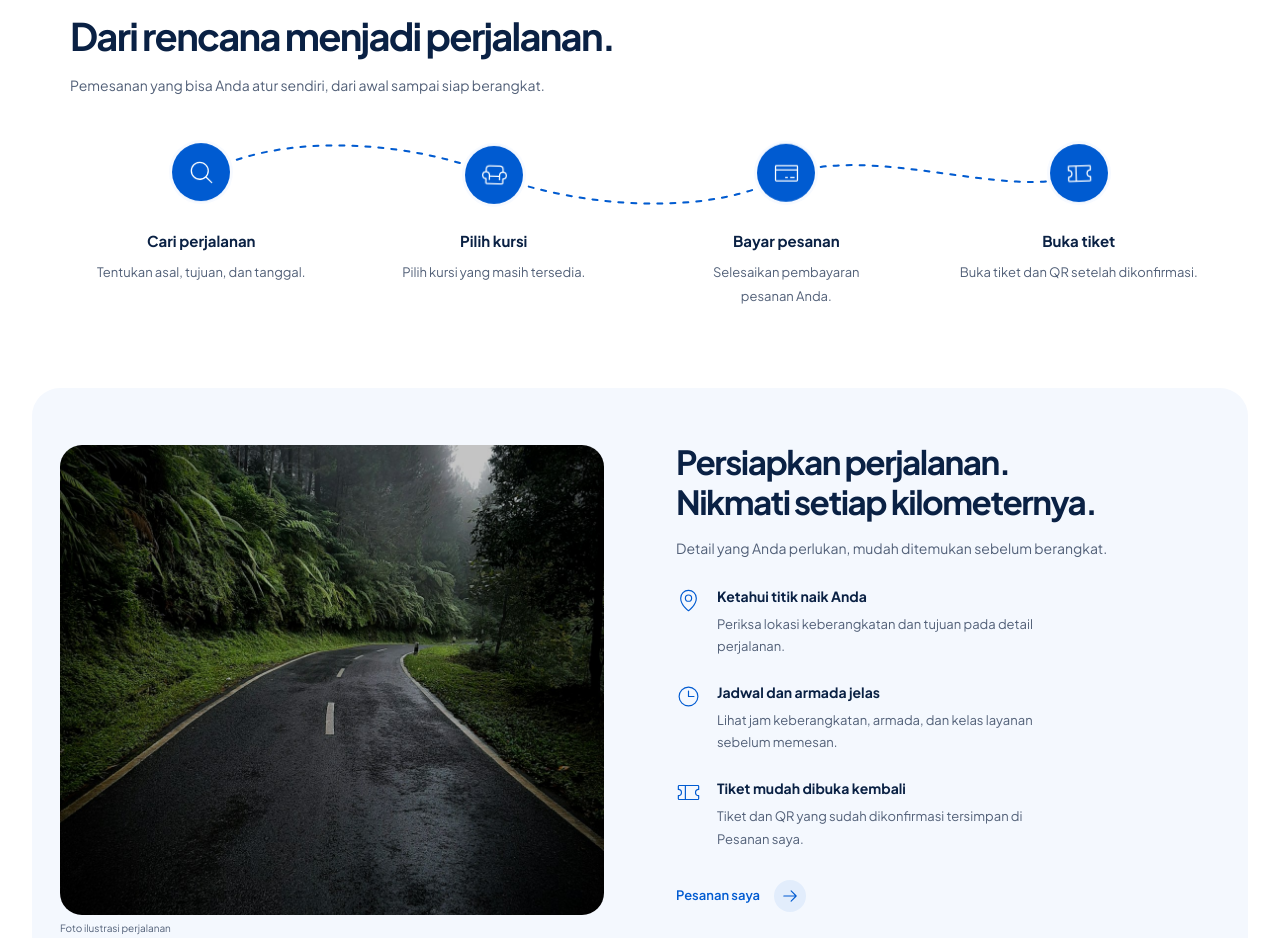
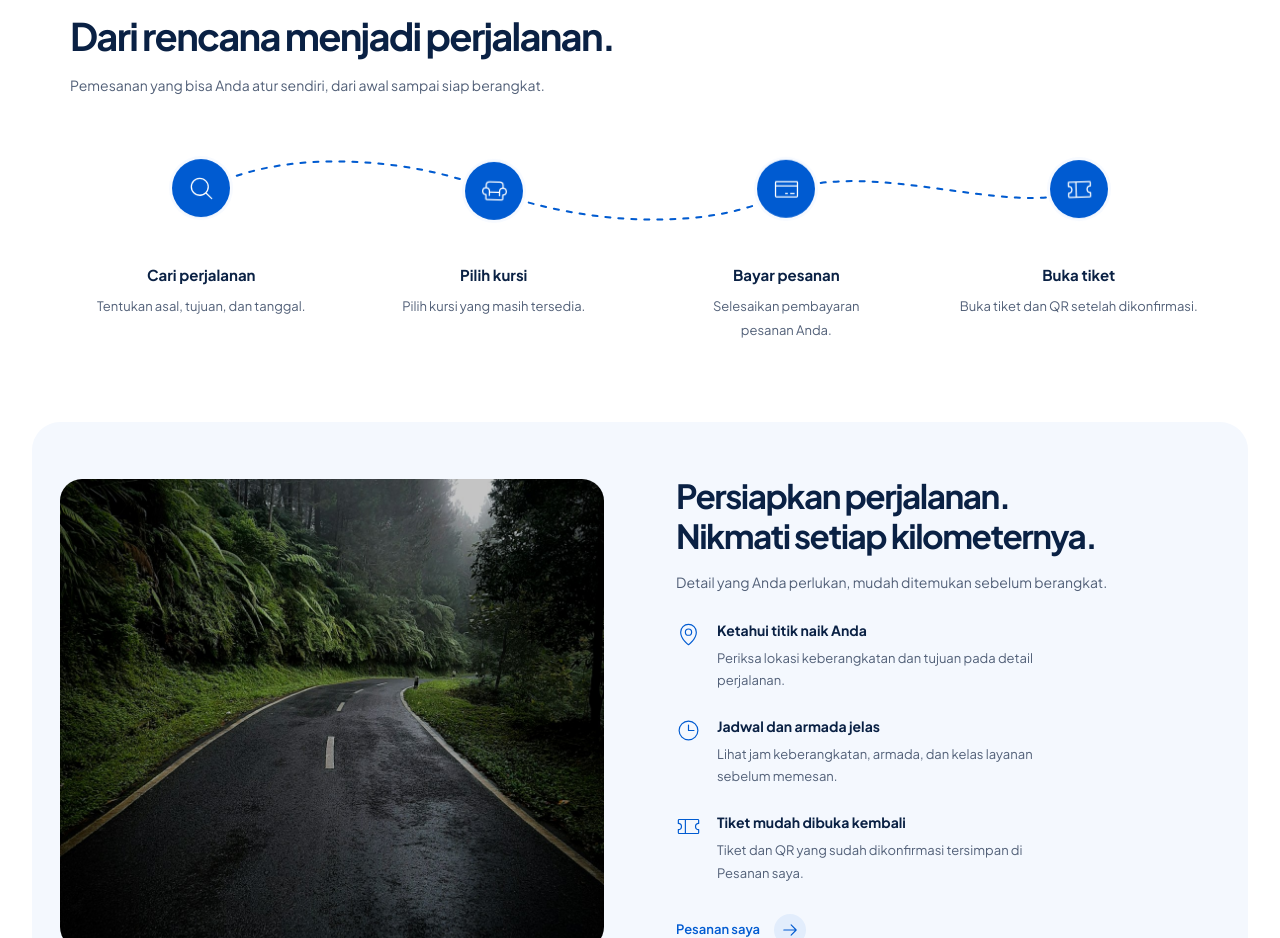
Before and after one commit to ALIFKA-HUB/seatpax, a Next.js app: page / in a window 1280 px wide. Shown: the part 1020-1958 px from the top of the page. Built offline with nearby package versions, Linux system fonts and the light colour scheme; no server answers.

Commit message:
style: add breathing room around desktop route curves

```diff
--- a/app/landing/landing.css
+++ b/app/landing/landing.css
@@ -78,8 +78,9 @@
 .sp-landing .lp-booking-flow h3 {font-size:15px; margin:0 0 9px; font-weight:700}
 .sp-landing .lp-booking-flow p {font-size:13px; line-height:1.8; max-width:220px; margin:0; color:var(--sp-muted)}
 @media(min-width:1024px) {
+  .lp-route {padding-top:24px}
   .sp-landing .lp-booking-flow li {text-align:center}
-  .lp-flow-icon {margin-inline:auto}
+  .lp-flow-icon {margin-inline:auto; margin-bottom:44px}
   .sp-landing .lp-booking-flow p {max-width:25ch; margin-inline:auto; text-wrap:pretty}
   .lp-booking-flow li:not(:last-child)::after {left:calc(50% + 40px); right:auto; width:calc(100% - 50px)}
 }
```
Also changed, not shown: 2 other files (tests, documents, lock files or other folders).
